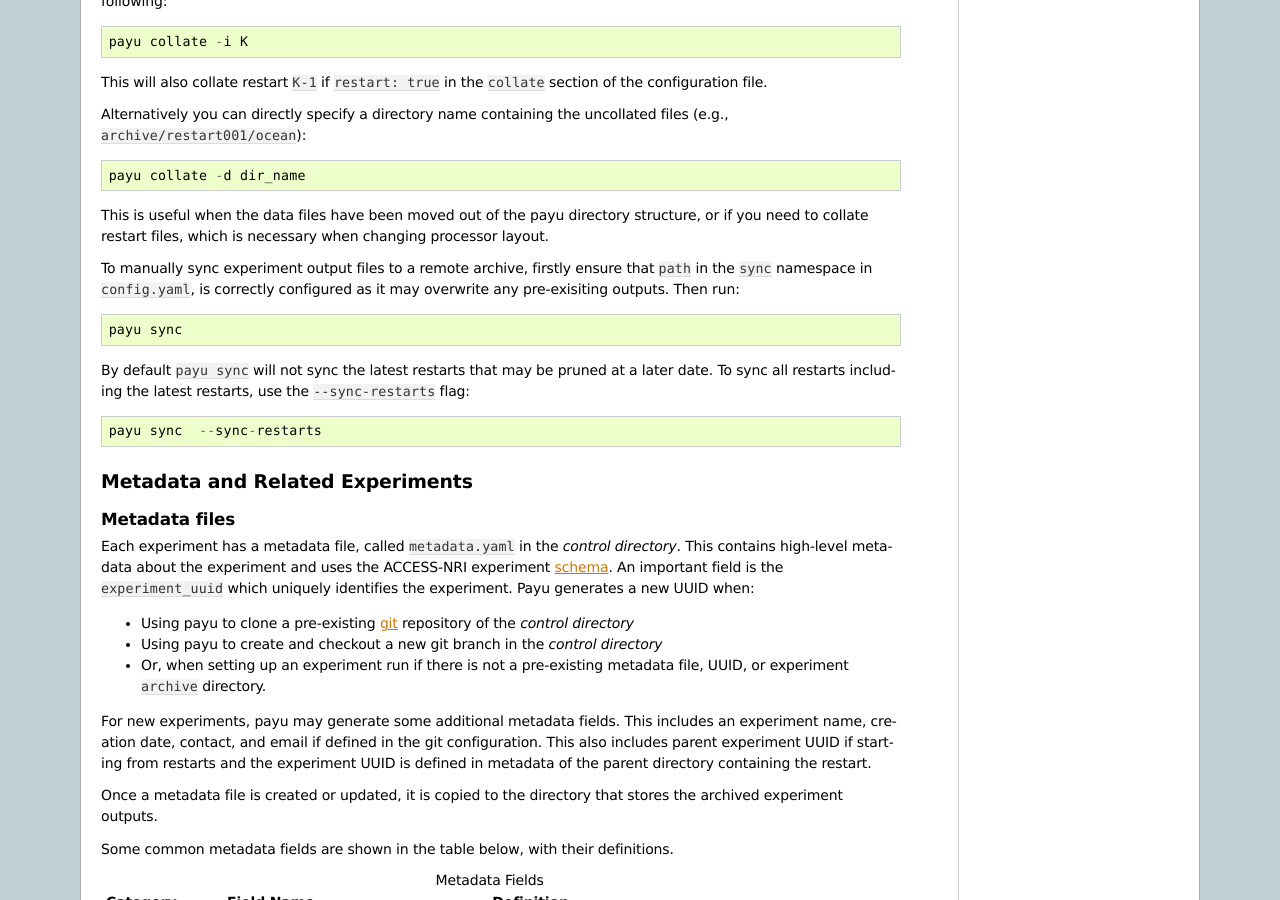
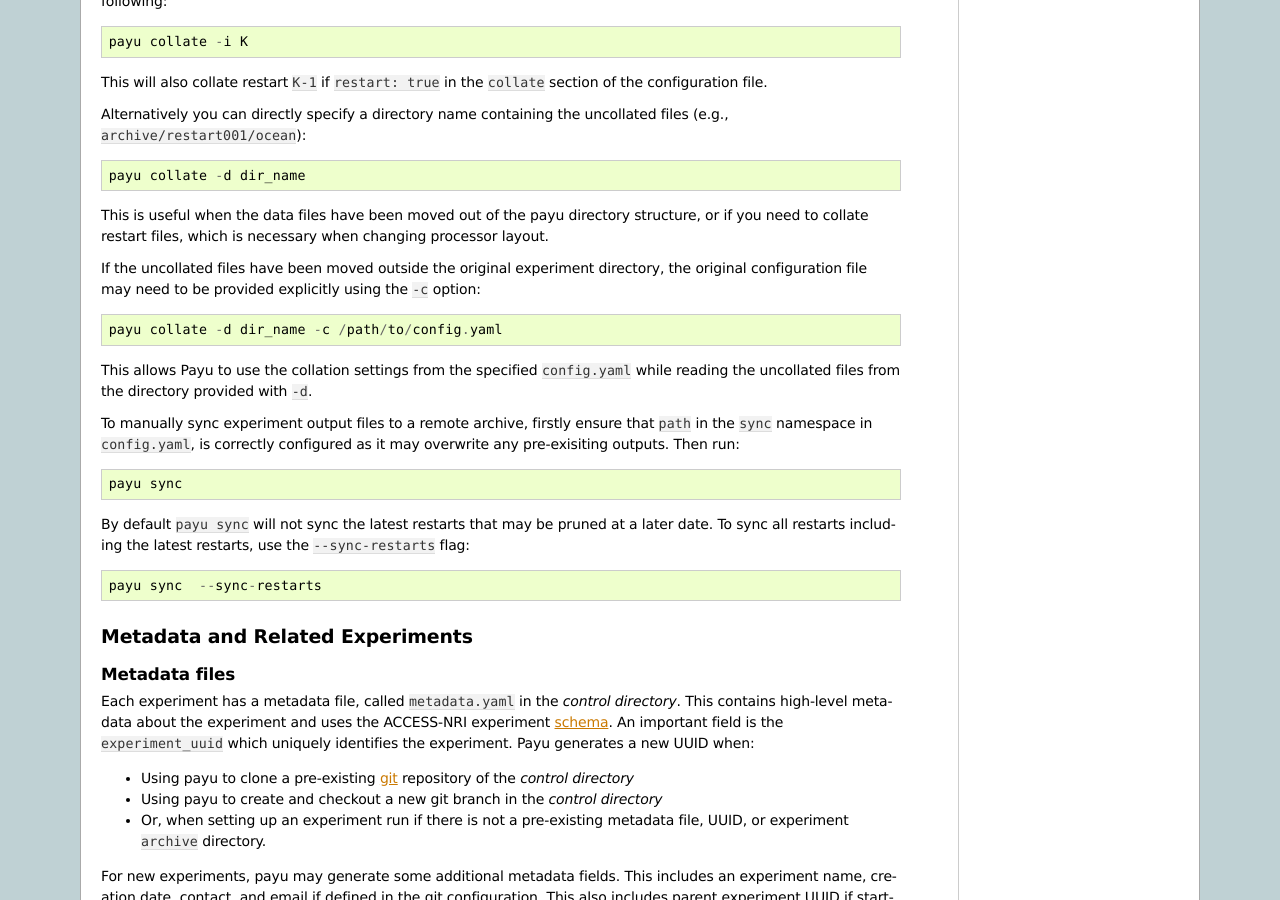
Before and after one commit to payu-org/payu, a Sphinx documentation site: the page built from docs/source/usage.rst, in a window 1280 px wide and 900 px high, scrolled down 7257 px. Built offline with Sphinx 7.4.7, drawn with Linux system fonts in a browser that asks for light colours.

Commit message:
Add doc for collating files outside of the experiment directory and using an explicit config file for collation settings

```diff
--- a/docs/source/usage.rst
+++ b/docs/source/usage.rst
@@ -434,6 +434,15 @@ This is useful when the data files have been moved out of the payu
 directory structure, or if you need to collate restart files, which is
 necessary when changing processor layout.
 
+If the uncollated files have been moved outside the original experiment directory,
+the original configuration file may need to be provided explicitly
+using the ``-c`` option::
+
+  payu collate -d dir_name -c /path/to/config.yaml
+
+This allows Payu to use the collation settings from the specified ``config.yaml``
+while reading the uncollated files from the directory provided with ``-d``.
+
 To manually sync experiment output files to a remote archive, firstly ensure
 that ``path`` in the ``sync`` namespace in ``config.yaml``,
 is correctly configured as it may overwrite any pre-exisiting outputs.
```
